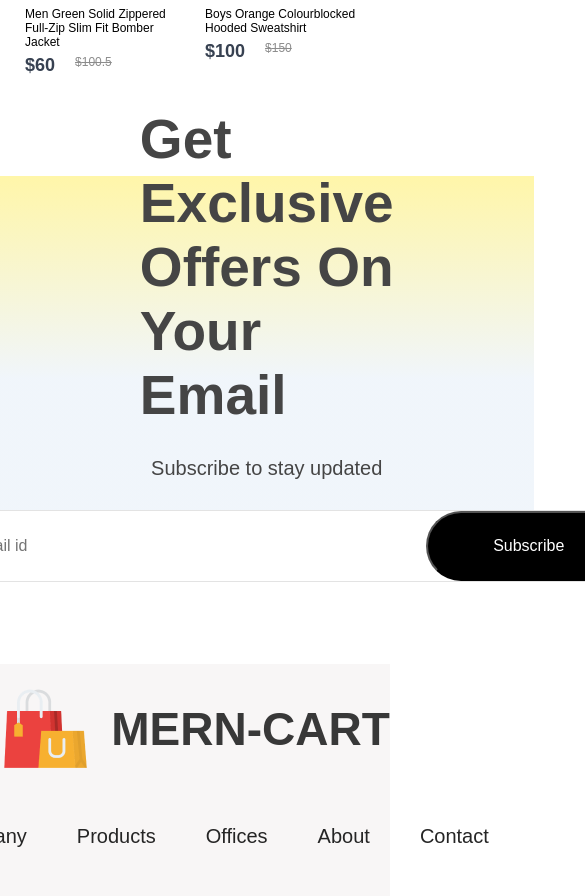
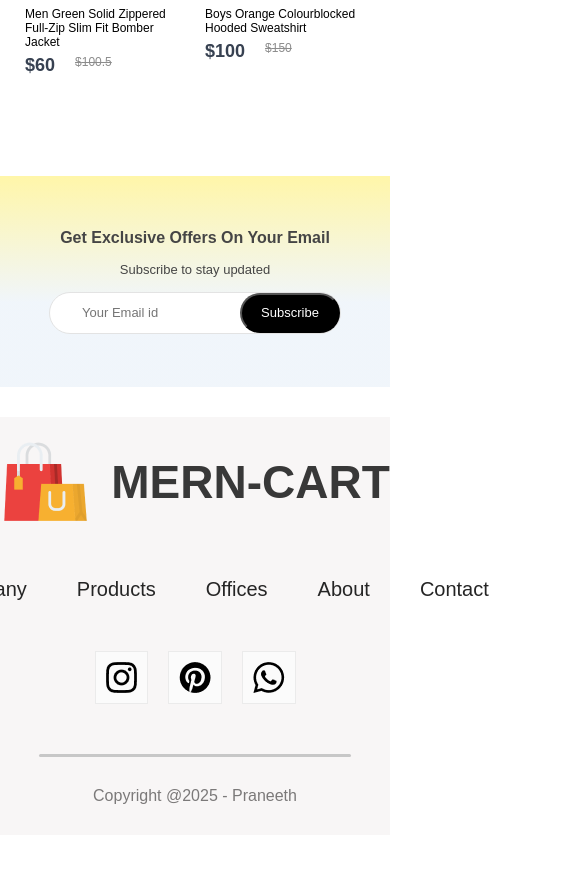
Before and after one commit to PraneethBunny123/MERN-Cart, a React (Vite) app in the folder frontend/: page / in a window 390 px wide. Shown: the part 2809-3705 px from the top of the page, 585 px wide, since content can reach past the window. After the commit the page ends 3644 px from the top, so only its background shows below. Built offline with nearby package versions, Linux system fonts and the light colour scheme.

Commit message:
responsive styles for newsletter

```diff
--- a/frontend/src/components/NewsLetter.jsx/NewsLetter.css
+++ b/frontend/src/components/NewsLetter.jsx/NewsLetter.css
@@ -52,3 +52,93 @@
     font-size: 16px;
     cursor: pointer;
 }
+
+@media(max-width: 1280px) {
+    .newsletter {
+        padding: 0px 80px;
+        margin-bottom: 120px;
+        gap: 20px;
+    }
+    .newsletter h1 {
+        font-size: 36px;
+    }
+    .newsletter div {
+        width: 600px;
+        height: 60px;
+    }
+    .newsletter div input {
+        width: 400px;
+    }
+    .newsletter div button {
+        width: 160px;
+        height: 60px;
+    }
+}
+
+@media(max-width: 1024px) {
+    .newsletter {
+        margin-bottom: 60px;
+    }
+    .newsletter h1 {
+        font-size: 30px;
+    }
+    .newsletter div {
+        width: 500px;
+        height: 50px;
+    }
+    .newsletter div input {
+        width: 300px;
+        font-size: 14px;
+    }
+    .newsletter div button {
+        width: 120px;
+        height: 50px;
+        font-size: 14px;
+    }
+}
+
+@media(max-width: 800px) {
+    .newsletter {
+        margin-bottom: 30px;
+        height: 35vh;
+    }
+    .newsletter h1 {
+        font-size: 18px;
+    }
+    .newsletter div {
+        width: 400px;
+        height: 40px;
+    }
+    .newsletter div input {
+        width: 200px;
+        font-size: 13px;
+    }
+    .newsletter div button {
+        width: 100px;
+        height: 40px;
+        font-size: 13px;
+    }
+}
+
+@media(max-width: 500px) {
+    .newsletter {
+        width: 100%;
+        height: 25vh;
+        padding: 0;
+        gap: 15px;
+    }
+    .newsletter h1 {
+        font-size: 16px;
+    }
+    .newsletter p {
+        font-size: 13px;
+        max-width: 200px;
+        text-align: center;
+    }
+    .newsletter div {
+        width: 290px;
+    }
+    .newsletter div input {
+        width: 130px;
+    }
+}
```
